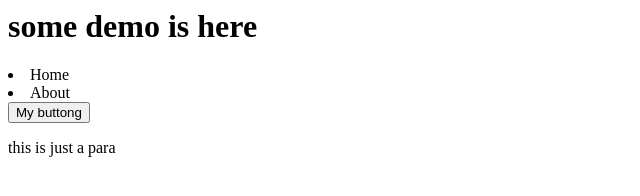
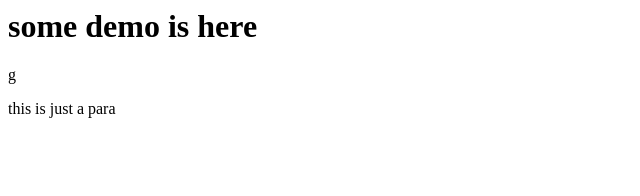
Before and after one commit to SaiArun08009/M27b, a plain HTML site: page index.html in a window 1280 px wide. Shown: the whole page, without its empty margins (0-640 px from the left). Drawn offline with Linux system fonts and the light colour scheme.

Commit message:
Initial Commit

```diff
--- a/index.html
+++ b/index.html
@@ -1,11 +1,6 @@
 <html>
     <body>
-        <h1>some demo is here</h1>
-        <u1>
-            <li>Home</li>
-            <li>About</li>
-        </u1>
-        <button>My buttong</button>
+        <h1>some demo is here</h1>g
         <p> this is just a para</p>
     </body>
 </html>
```
